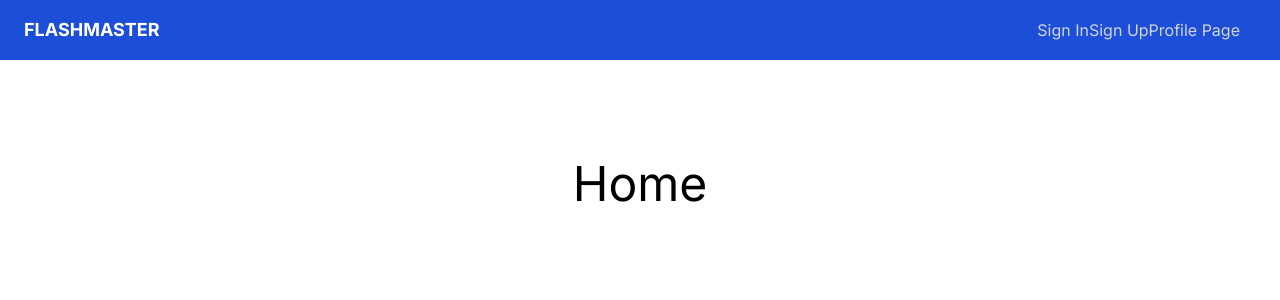
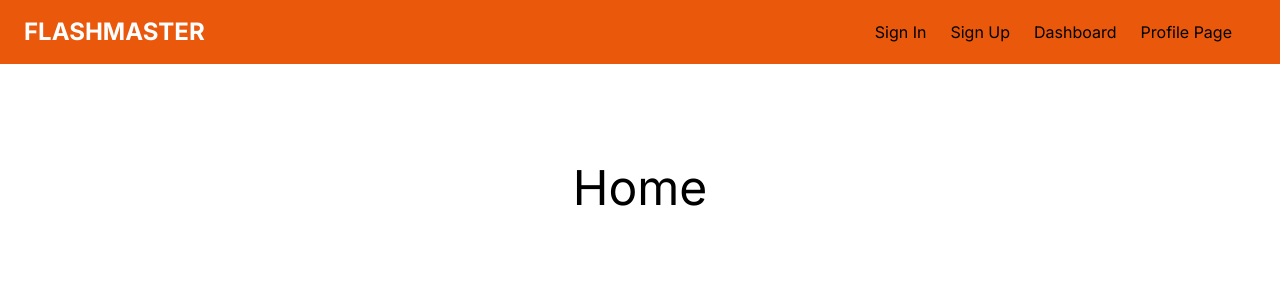
Before and after one commit to addymwenda12/flashmaster, a Next.js app in the folder client/: page / in a window 1280 px wide. Shown: the top 300 px of the page. Built offline with nearby package versions, Linux system fonts and the light colour scheme; no server answers.

Commit message:
new commit

```diff
--- a/client/app/components/Header.jsx
+++ b/client/app/components/Header.jsx
@@ -6,25 +6,31 @@ export default function Header() {
   const { userId } = auth();
   return (
     <>
-      <nav className="bg-blue-700 py-4 px-6 flex items-center justify-between mb-5">
+      <nav className="bg-orange-600 py-4 px-6 flex items-center justify-between mb-5">
         <div className="flex items-center">
           <Link href="/">
-            <div className="text-lg uppercase font-bold text-white">
+            <div className="text-2xl  uppercase font-bold text-white">
               Flashmaster
             </div>
           </Link>
         </div>
         <div>
           <div className="text-white flex items-center">
-                <Link href="sign-in" className="text-gray-300 hover:text-white">
+                <Link href="sign-in" className="text-black mr-6 hover:text-white">
                   Sign In
                 </Link>
-                <Link href="sign-up" className="text-gray-300 hover:text-white">
+                <Link href="sign-up" className="text-black mr-6 hover:text-white">
                   Sign Up
                 </Link>
                 <Link
+                  href="dashboard"
+                  className="text-black hover:text-white mr-6"
+                >
+                  Dashboard
+                </Link>
+                <Link
                   href="profile"
-                  className="text-gray-300 hover:text-white mr-4"
+                  className="text-black hover:text-white mr-6"
                 >
                   Profile Page
                 </Link>
--- a/client/app/layout.jsx
+++ b/client/app/layout.jsx
@@ -2,19 +2,19 @@ import { Inter } from "next/font/google";
 import "./globals.css";
 import { ClerkProvider } from "@clerk/nextjs";
 import Header from "./components/Header";
-import { dark } from "@clerk/themes";
+import { light } from "@clerk/themes";
 
 const inter = Inter({ subsets: ["latin"] });
 
 export const metadata = {
-  title: "Create Next App",
-  description: "Generated by create next app",
+  title: "Flashmaster",
+  description: "Your minimalist flashcard app",
 };
 
 export default function RootLayout({ children }) {
   return (
     <ClerkProvider appearance={{
-      baseTheme:dark,
+      baseTheme:light,
     }}>
       <html lang="en">
         <body className={inter.className}>
--- a/client/middleware.js
+++ b/client/middleware.js
@@ -1,7 +1,8 @@
 import { clerkMiddleware } from "@clerk/nextjs/server";
 
 export default clerkMiddleware({
-    publicRoutes: ['/'],
+  publicRoutes: ["/"],
+  privateRoutes: ["/dashboard", "/profile"],
 });
 
 export const config = {
--- a/client/package.json
+++ b/client/package.json
@@ -10,10 +10,12 @@
   },
   "dependencies": {
     "@clerk/nextjs": "^5.3.0",
+    "@clerk/shared": "^2.5.1",
     "@clerk/themes": "^2.1.19",
     "next": "14.2.5",
     "react": "^18",
-    "react-dom": "^18"
+    "react-dom": "^18",
+    "swr": "^2.2.5"
   },
   "devDependencies": {
     "eslint": "^8",
```
Also changed, not shown: 1 other file (tests, documents, lock files or other folders).
